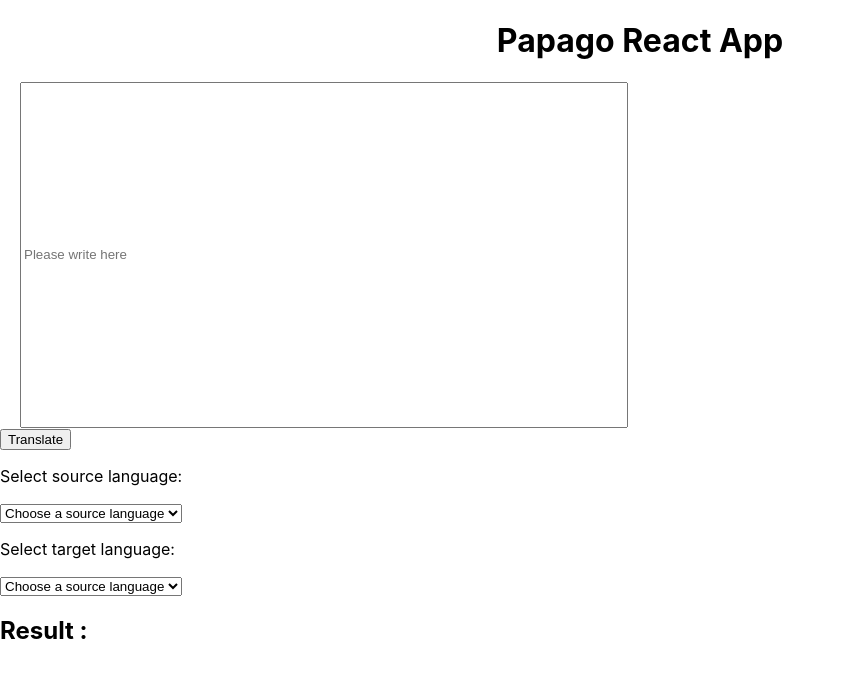
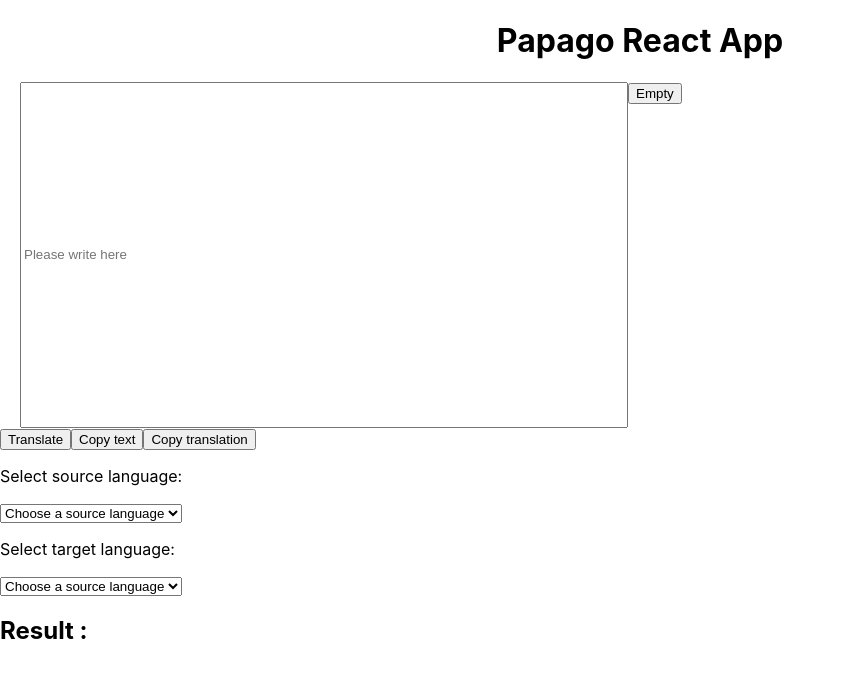
Before and after one commit to FlorianPoirier/papago-react-app, a React (Create React App) app: page / in a window 1280 px wide. Shown: the top 678 px of the page, without its empty margins (0-845 px from the left). Built offline with nearby package versions, Linux system fonts and the light colour scheme.

Commit message:
Add empty, copy buttons

```diff
--- a/src/components/Translator/Translator.js
+++ b/src/components/Translator/Translator.js
@@ -1,6 +1,7 @@
 import axios from "axios";
 import React, { useState } from "react";
 import SelectChoiceLang from "../SelectSourceLang/SelectChoiceLang.js";
+import { CopyToClipboard } from 'react-copy-to-clipboard';
 
 function Translator() {
     const baseURL = 'http://localhost:3001/api/translate';
@@ -18,6 +19,10 @@
 
     const handleTargetLang = (newLanguageChoice) => {
         setTarget(newLanguageChoice);
+    }
+
+    const handleEmpty = () => {
+        setText("");
     }
 
     const handleTraduction = () => {
@@ -49,10 +54,19 @@
             <div style={{ marginLeft: '20px' }}>
                 <input type="text"
                     style={{ width: '600px', height: '340px', verticalAlign: 'top' }}
+                    value={text}
                     placeholder="Please write here" onChange={e => setText(e.target.value)}>
+
                 </input>
+                <button name="empty" onClick={handleEmpty}>Empty</button>
             </div>
             <button name="translate" onClick={handleTraduction}>Translate</button>
+            <CopyToClipboard text={text} onCopy={(_text, result) => console.log(result)}>
+                <button>Copy text</button>
+            </CopyToClipboard>
+            <CopyToClipboard text={translation} onCopy={(_translation, result) => console.log(result)}>
+                <button>Copy translation</button>
+            </CopyToClipboard>
             <p>Select source language:</p>
             <SelectChoiceLang onSelect={handleSourceLang}></SelectChoiceLang>
             <p>Select target language:</p>
```
